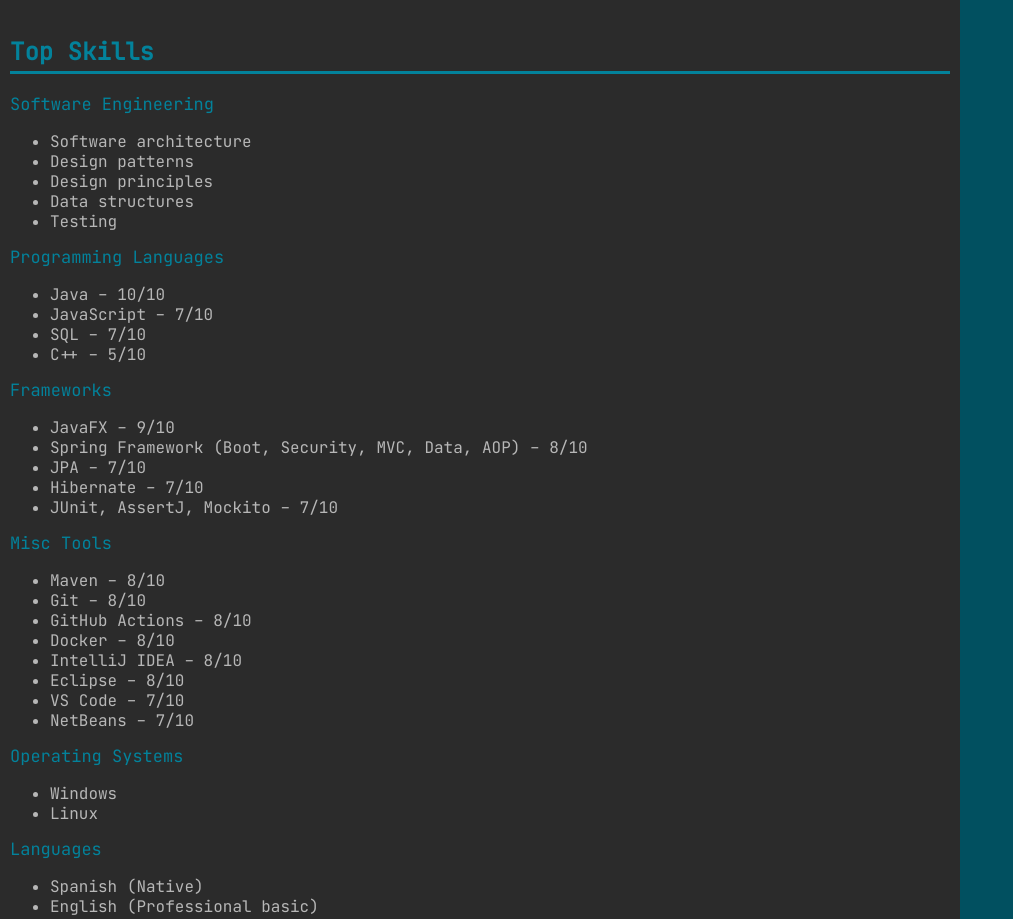
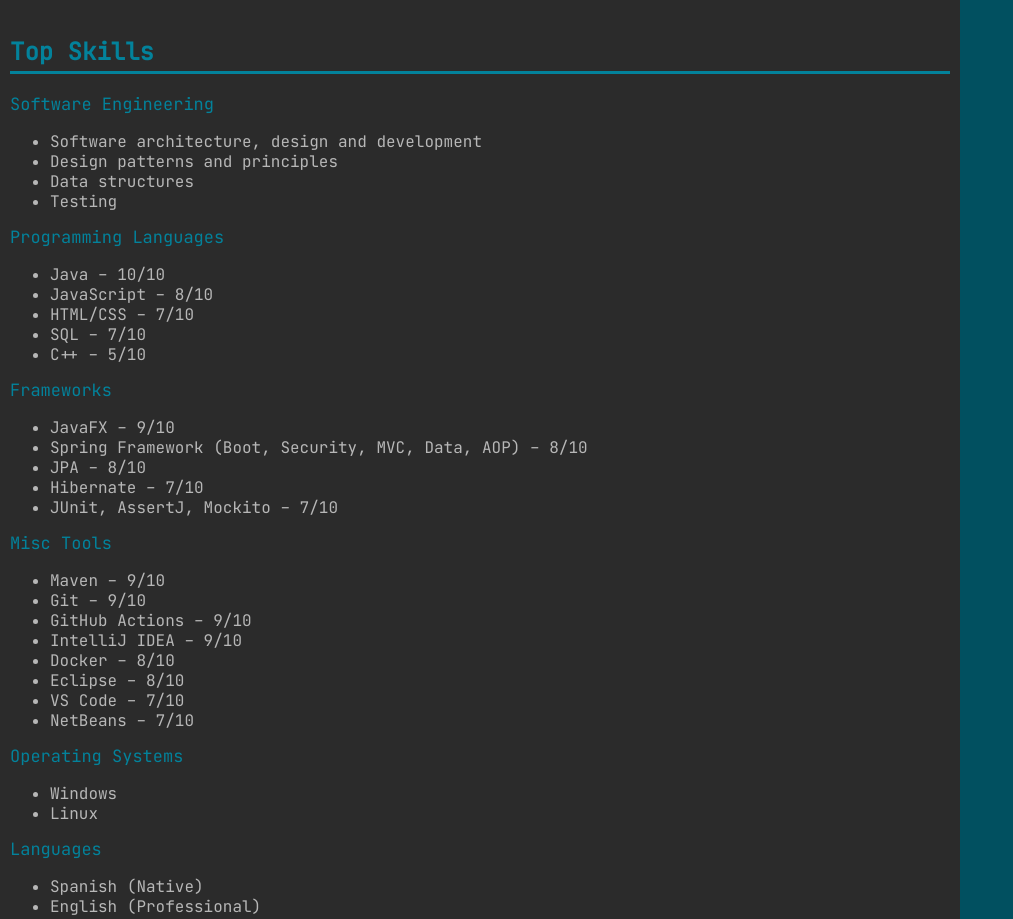
Before and after one commit to betanzos/betanzos.github.io, a plain HTML site: page index.html in a window 1280 px wide. Shown: the part 2503-3422 px from the top of the page, without its empty margins (0-1013 px from the left). Drawn offline with Linux system fonts and the light colour scheme.

Commit message:
Improves Top Skills section

```diff
--- a/index.html
+++ b/index.html
@@ -287,9 +287,8 @@
                     <div class="subsection-item">
                         <h7>Software Engineering</h7>
                         <ul>
-                            <li>Software architecture</li>
-                            <li>Design patterns</li>
-                            <li>Design principles</li>
+                            <li>Software architecture, design and development</li>
+                            <li>Design patterns and principles</li>
                             <li>Data structures</li>
                             <li>Testing</li>
                         </ul>
@@ -299,7 +298,8 @@
                         <h7>Programming Languages</h7>
                         <ul>
                             <li>Java - 10/10</li>
-                            <li>JavaScript - 7/10</li>
+                            <li>JavaScript - 8/10</li>
+                            <li>HTML/CSS - 7/10</li>
                             <li>SQL - 7/10</li>
                             <li>C++ - 5/10</li>
                         </ul>
@@ -310,7 +310,7 @@
                         <ul>
                             <li>JavaFX - 9/10</li>
                             <li>Spring Framework (Boot, Security, MVC, Data, AOP) - 8/10</li>
-                            <li>JPA - 7/10</li>
+                            <li>JPA - 8/10</li>
                             <li>Hibernate - 7/10</li>
                             <li>JUnit, AssertJ, Mockito - 7/10</li>
                         </ul>
@@ -319,11 +319,11 @@
                     <div class="subsection-item">
                         <h7>Misc Tools</h7>
                         <ul>
-                            <li>Maven - 8/10</li>
-                            <li>Git - 8/10</li>
-                            <li>GitHub Actions - 8/10</li>
+                            <li>Maven - 9/10</li>
+                            <li>Git - 9/10</li>
+                            <li>GitHub Actions - 9/10</li>
+                            <li>IntelliJ IDEA - 9/10</li>
                             <li>Docker - 8/10</li>
-                            <li>IntelliJ IDEA - 8/10</li>
                             <li>Eclipse - 8/10</li>
                             <li>VS Code - 7/10</li>
                             <li>NetBeans - 7/10</li>
@@ -342,7 +342,7 @@
                         <h7>Languages</h7>
                         <ul>
                             <li>Spanish (Native)</li>
-                            <li>English (Professional basic)</li>
+                            <li>English (Professional)</li>
                         </ul>
                     </div>
                 </div>
```
